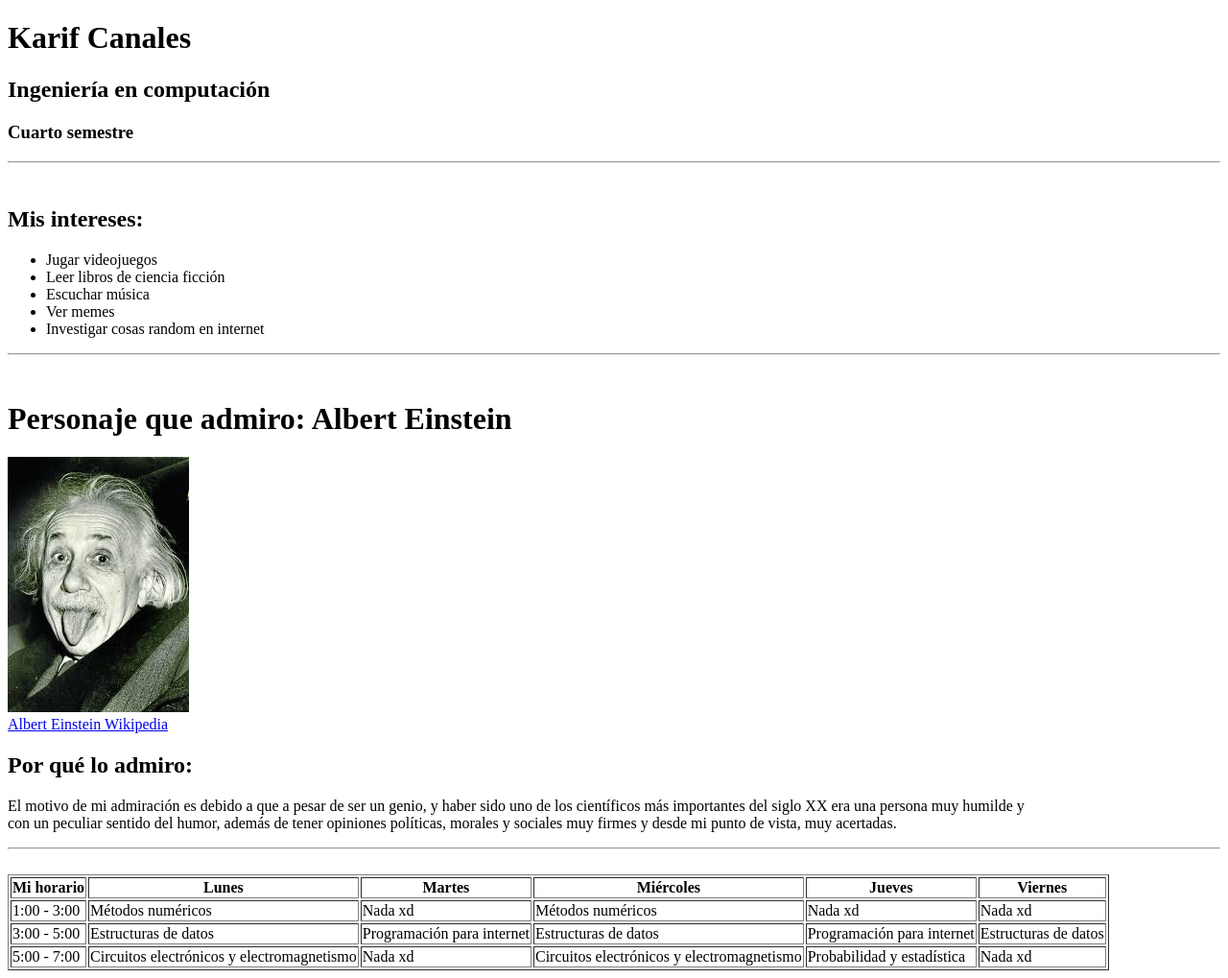
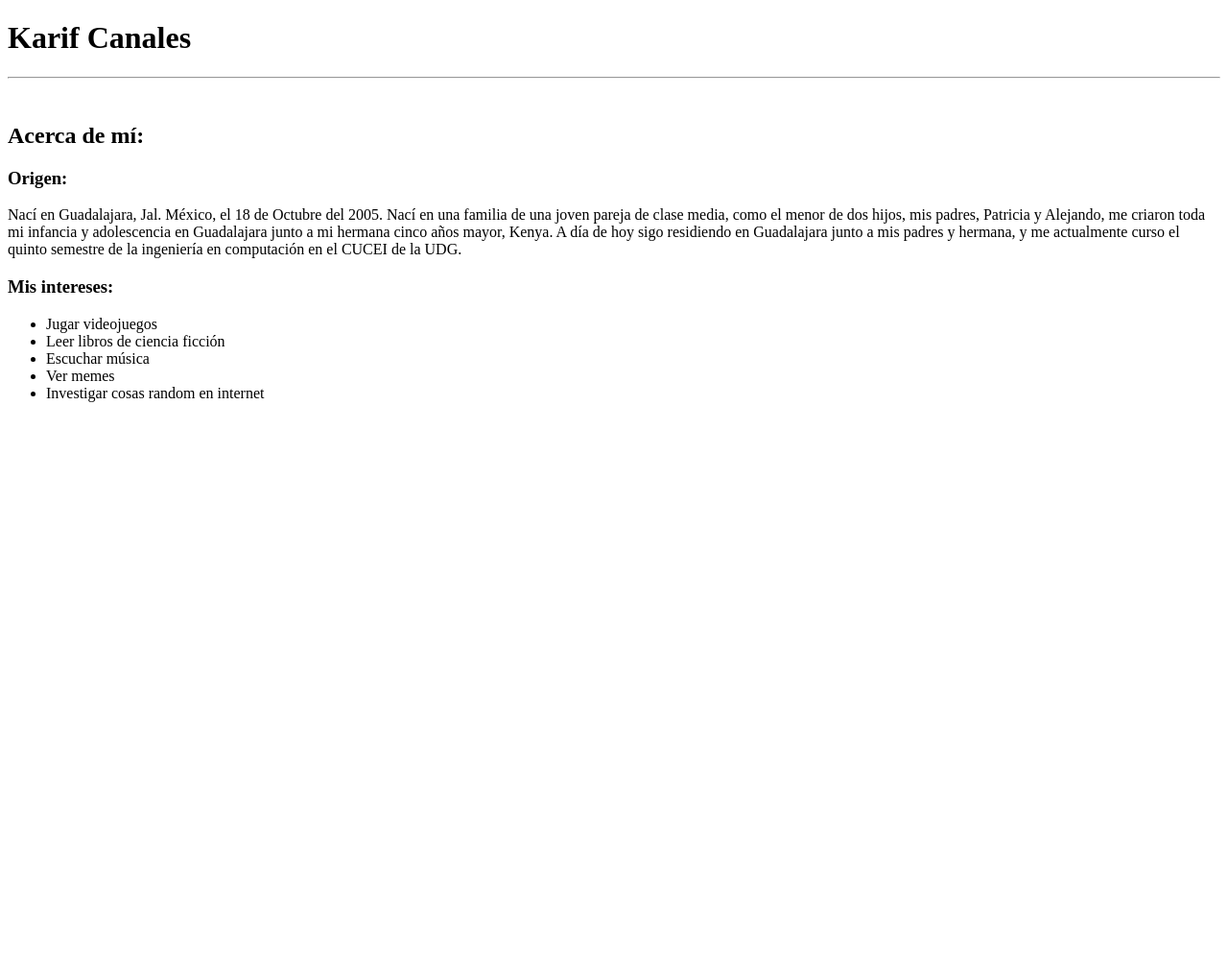
Before and after one commit to Derithy/Practica-de-HTML-CSS-y-GIT, a plain HTML site: page index.html in a window 1280 px wide. Shown: the whole page at 96% size. After the commit the page ends 800 px from the top, so only its background shows below. Drawn offline with Linux system fonts and the light colour scheme.

Commit message:
Contenido index completado

```diff
--- a/index.html
+++ b/index.html
@@ -5,21 +5,28 @@
 
     <meta charset="UTF-8">
     <meta name="viewport" content="width=device-width, initial-scale=1.0">
-    <title>Mi hola mundo</title>
+    <title>Acerca de mí</title>
 
 </head>
 
 
 <body>
-
+    <span>
     <h1>Karif Canales</h1>
-    <h2>Ingeniería en computación</h2>
-    <h3>Cuarto semestre</h3>
+    </span>
 
     <hr>
     <br>
 
-    <h2>Mis intereses:</h2>
+    <h2>Acerca de mí:</h2>
+
+    <h3>Origen:</h3>
+    <p>Nací en Guadalajara, Jal. México, el 18 de Octubre del 2005. Nací en una familia de una joven pareja de clase media, como el menor de dos hijos,
+        mis padres, Patricia y Alejando, me criaron toda mi infancia y adolescencia en Guadalajara junto a mi hermana cinco años mayor, Kenya.
+        A día de hoy sigo residiendo en Guadalajara junto a mis padres y hermana, y me actualmente curso el quinto semestre de la ingeniería en computación en el CUCEI de la UDG.
+    </p>
+
+    <h3>Mis intereses:</h3>
     <ul>
         <li>Jugar videojuegos</li>
         <li>Leer libros de ciencia ficción</li>
@@ -27,62 +34,3 @@
         <li>Ver memes</li>
         <li>Investigar cosas random en internet</li>
     </ul>
-
-    <hr>
-    <br>
-
-    <h1>Personaje que admiro: Albert Einstein</h1>
-    <img src="albert.jpg" alt="Albert Einstein">
-    <br>
-
-    <a href="https://es.wikipedia.org/wiki/Albert_Einstein">Albert Einstein Wikipedia</a>
-
-    <h2>Por qué lo admiro:</h2>
-    <p>El motivo de mi admiración es debido a que a pesar de ser un genio, y haber sido uno de los científicos más importantes del siglo XX era una persona muy humilde y <br>con un peculiar sentido del humor, además de tener opiniones políticas, morales y sociales muy firmes y desde mi punto de vista, muy acertadas.</p>
-
-    <hr>
-    <br>
-
-    <table border="1">
-        <thead>
-            <tr>
-                <th>Mi horario</th>
-                <th>Lunes</th>
-                <th>Martes</th>
-                <th>Miércoles</th>
-                <th>Jueves</th>
-                <th>Viernes</th>
-            </tr>
-        </thead>
-        <tbody>
-            <tr>
-                <td>1:00 - 3:00</td>
-                <td>Métodos numéricos</td>
-                <td>Nada xd</td>
-                <td>Métodos numéricos</td>
-                <td>Nada xd</td>
-                <td>Nada xd</td>
-            </tr>
-            <tr>
-                <td>3:00 - 5:00</td>
-                <td>Estructuras de datos</td>
-                <td>Programación para internet</td>
-                <td>Estructuras de datos</td>
-                <td>Programación para internet</td>
-                <td>Estructuras de datos</td>
-            </tr>
-            <tr>
-                <td>5:00 - 7:00</td>
-                <td>Circuitos electrónicos y electromagnetismo</td>
-                <td>Nada xd</td>
-                <td>Circuitos electrónicos y electromagnetismo</td>
-                <td>Probabilidad y estadística</td>
-                <td>Nada xd</td>
-            </tr>
-        </tbody>
-    </table>
-
-
-</body>
-
-</html>
```
Also changed, not shown: contacto.html (added, +10 -0 lines), personaje.html (added, +64 -0 lines), styles.css (added).
